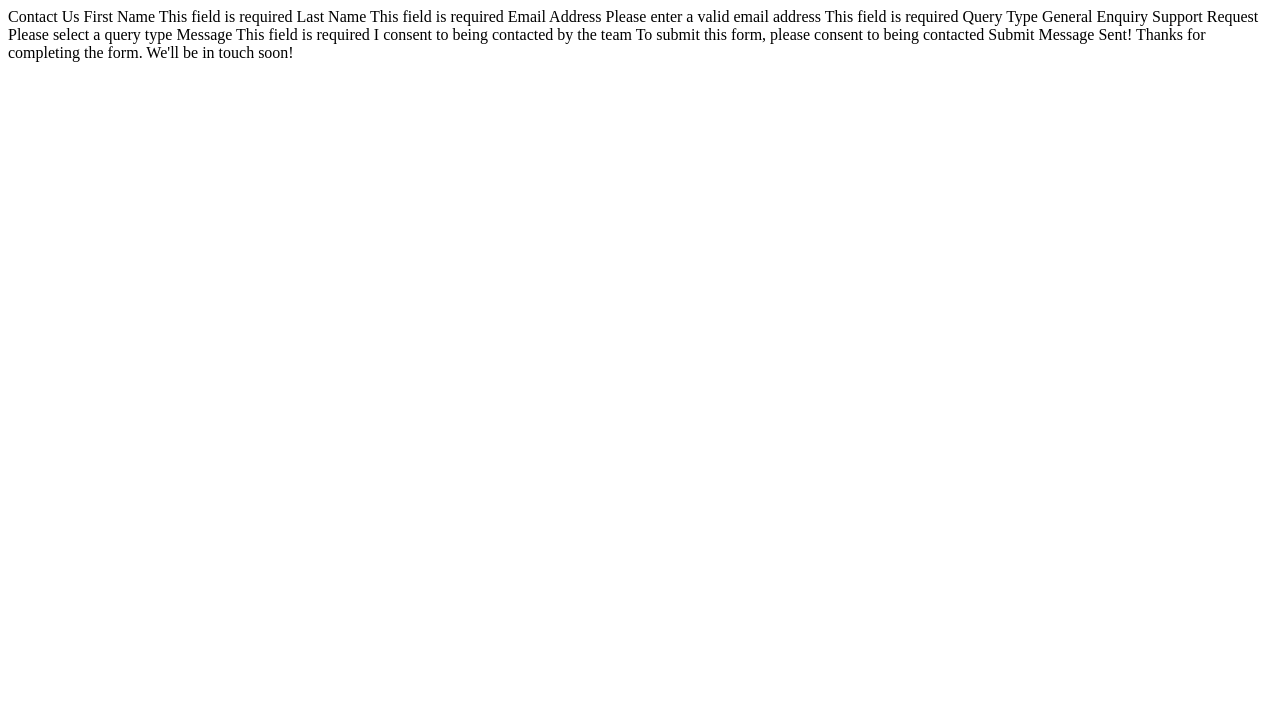
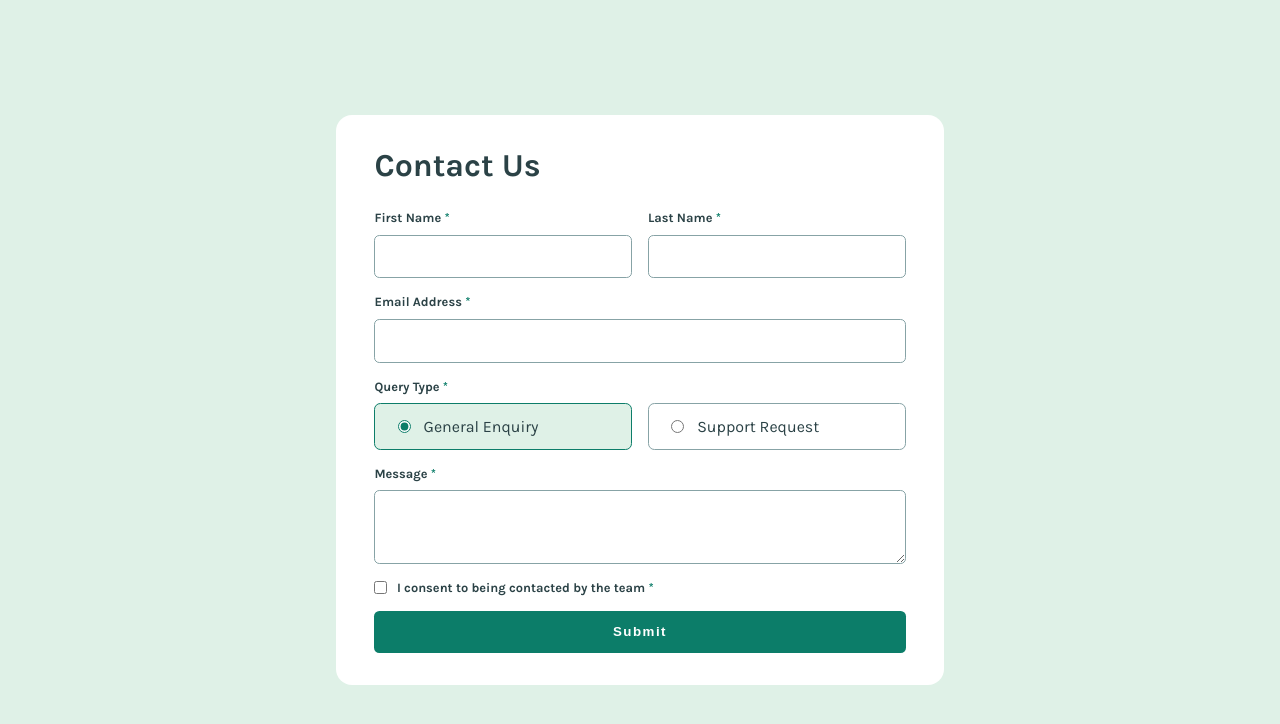
Before and after one commit to Steven-Ang/frontend-mentor-contact-form, a plain HTML site: page index.html in a window 1280 px wide. Drawn offline with Linux system fonts and the light colour scheme.

Commit message:
Add component

```diff
--- a/index.html
+++ b/index.html
@@ -1,40 +1,134 @@
 <!DOCTYPE html>
 <html lang="en">
   <head>
-  <meta charset="UTF-8">
-  <meta name="viewport" content="width=device-width, initial-scale=1.0">
-  <link rel="icon" type="image/png" sizes="32x32" href="./assets/images/favicon-32x32.png">
-  <link rel="stylesheet" href="main.css">
+    <meta charset="UTF-8" />
+    <meta name="viewport" content="width=device-width, initial-scale=1.0" />
+    <link
+      rel="icon"
+      type="image/png"
+      sizes="32x32"
+      href="./assets/images/favicon-32x32.png"
+    />
+    <link rel="stylesheet" href="main.css" />
     <title>Frontend Mentor | Contact form</title>
   </head>
   <body>
-  Contact Us
-
-  First Name
-  This field is required
-
-  Last Name
-  This field is required
-
-  Email Address
-  Please enter a valid email address
-  This field is required
-
-  Query Type
-  General Enquiry
-  Support Request
-  Please select a query type
-
-  Message
-  This field is required
-
-  I consent to being contacted by the team
-  To submit this form, please consent to being contacted
-
-  Submit
-
-  Message Sent!
-  Thanks for completing the form. We'll be in touch soon!
+    <main>
+      <h1>Contact Us</h1>
+      <form id="contact-form" novalidate>
+        <fieldset class="inputs-container">
+          <legend>Name</legend>
+          <fieldset class="input-container first-name-input-container">
+            <legend>First Name</legend>
+            <label for="first-name" class="field-label">First Name</label>
+            <input
+              id="first-name"
+              class="form-input"
+              type="text"
+              name="first-name"
+              autocomplete="name"
+              aria-invalid="false"
+              aria-describedby="first-name-error-label"
+            />
+            <p class="error-message hidden" id="first-name-error-label"></p>
+          </fieldset>
+          <fieldset class="input-container last-name-input-container">
+            <legend>Last Name</legend>
+            <label for="last-name" class="field-label">Last Name</label>
+            <input
+              id="last-name"
+              class="form-input"
+              type="text"
+              name="last-name"
+              aria-invalid="false"
+              autocomplete="name"
+              aria-describedby="last-name-error-label"
+            />
+            <p class="error-message hidden" id="last-name-error-label"></p>
+          </fieldset>
+        </fieldset>
+        <fieldset class="input-container email-container">
+          <legend>Email Address</legend>
+          <label for="email" class="field-label">Email Address</label>
+          <input
+            id="email"
+            class="form-input"
+            type="email"
+            name="email"
+            aria-invalid="false"
+            aria-describedby="email-error-label"
+          />
+          <p class="error-message hidden" id="email-error-label"></p>
+        </fieldset>
+        <fieldset class="input-container =query-type-container">
+          <legend>Query Type</legend>
+          <p class="field-label">Query Type</p>
+          <div class="query-type-inputs">
+            <div class="radio-button-container">
+              <input
+                id="general-enquiry"
+                class="radio-button"
+                type="radio"
+                name="query-type"
+                value="1"
+                checked
+                aria-invalid="false"
+                aria-describedby="query-type-error-label"
+              />
+              <label class="radio-label" for="general-enquiry"
+                >General Enquiry</label
+              >
+            </div>
+            <div class="radio-button-container">
+              <input
+                id="support-request"
+                class="radio-button"
+                type="radio"
+                name="query-type"
+                value="2"
+                aria-invalid="false"
+                aria-describedby="query-type-error-label"
+              />
+              <label class="radio-label" for="support-request"
+                >Support Request</label
+              >
+            </div>
+          </div>
+          <p class="error-message hidden" id="query-type-error-label"></p>
+        </fieldset>
+        <fieldset class="input-container message-container">
+          <legend>Message</legend>
+          <label for="message" class="field-label">Message</label>
+          <textarea
+            id="message"
+            class="form-input"
+            name="message"
+            rows="3"
+            aria-invalid="false"
+            aria-describedby="message-error-label"
+          ></textarea>
+          <p class="error-message hidden" id="message-error-label"></p>
+        </fieldset>
+        <fieldset class="consent-container">
+          <legend>Consent</legend>
+          <div class="consent-box-container">
+            <input
+              id="consent-box"
+              class="checkbox"
+              type="checkbox"
+              name="consent"
+              aria-invalid="false"
+              aria-describedby="consent-box-error-label"
+            />
+            <label for="consent-box" class="field-label"
+              >I consent to being contacted by the team</label
+            >
+          </div>
+          <p class="error-message hidden" id="consent-box-error-label"></p>
+        </fieldset>
+        <button id="submit-button">Submit</button>
+      </form>
+    </main>
     <script src="main.js"></script>
   </body>
 </html>
--- a/main.css
+++ b/main.css
@@ -0,0 +1,225 @@
+@font-face {
+  font-family: "Karla";
+  src: url("assets/fonts/static/Karla-Regular.ttf") format("truetype");
+  font-weight: normal;
+  font-style: normal;
+}
+
+@font-face {
+  font-family: "Karla";
+  src: url("assets/fonts/static/Karla-Bold.ttf") format("truetype");
+  font-weight: bold;
+  font-style: normal;
+}
+
+:root {
+  --light-green: hsl(148, 38%, 91%);
+  --green: hsl(169, 82%, 27%);
+  --red: hsl(0, 66%, 54%);
+
+  --white: hsl(0, 0%, 100%);
+
+  --grey: hsl(186, 15%, 59%);
+  --dark-grey: hsl(187, 24%, 22%);
+}
+
+* {
+  box-sizing: border-box;
+  margin: 0;
+  padding: 0;
+}
+
+html {
+  height: 100vh;
+}
+
+body {
+  display: grid;
+  place-items: center;
+  min-height: 100%;
+  font-family: "Karla", Arial, Helvetica, sans-serif;
+  background-color: var(--light-green);
+}
+
+main {
+  display: grid;
+  gap: 1.6em;
+  padding: 2em 2.4em;
+  border-radius: 1em;
+  background-color: var(--white);
+  color: var(--dark-grey);
+  margin: 1em;
+}
+
+h2 {
+  font-size: 1em;
+}
+
+form {
+  display: grid;
+  gap: 1em;
+}
+
+fieldset {
+  border: none;
+}
+
+legend {
+  position: absolute;
+  clip-path: rect(0 0 0 0);
+}
+
+textarea {
+  resize: vertical;
+}
+
+.form-input {
+  display: block;
+  width: 100%;
+  padding: 1em 1.4em;
+  border-radius: 0.4em;
+  outline: none;
+  caret-color: var(--green);
+}
+
+.form-input,
+.radio-button-container {
+  border: 0.0625em solid var(--grey);
+}
+
+.form-input:is(:active, :focus) {
+  border-color: var(--green);
+}
+
+.form-input:is(.error) {
+  border-color: var(--red);
+}
+
+.field-label,
+.error-message,
+.thank-you-message {
+  font-size: 0.8em;
+}
+
+.field-label {
+  cursor: pointer;
+  font-weight: bold;
+  color: var(--dark-grey);
+}
+
+.field-label::after {
+  content: " *";
+  color: var(--green);
+}
+
+.inputs-container {
+  display: grid;
+  gap: 1em;
+}
+
+.input-container {
+  display: grid;
+  gap: 0.6em;
+}
+
+.query-type-inputs {
+  display: grid;
+  gap: 1em;
+}
+
+.radio-button-container {
+  display: inline-flex;
+  align-items: center;
+  gap: 0.8em;
+  border-radius: 0.4em;
+  cursor: pointer;
+  padding: 0.8em 1.4em;
+}
+
+.radio-button-container:has(.radio-button:checked) {
+  background-color: var(--light-green);
+  border: 0.0625em solid var(--green);
+}
+
+.radio-button {
+  border: 0.0625em solid var(--grey);
+  height: 1em;
+  accent-color: var(--green);
+}
+
+.radio-button.checked {
+  background-color: var(--green);
+}
+
+.radio-label {
+  width: 100%;
+  cursor: pointer;
+}
+
+.consent-container {
+  display: grid;
+  gap: 0.6em;
+}
+
+.checkbox {
+  accent-color: var(--green);
+}
+
+.consent-box-container {
+  display: inline-flex;
+  align-items: center;
+  gap: 0.6em;
+}
+
+#submit-button {
+  display: block;
+  width: 100%;
+  background-color: var(--green);
+  border: none;
+  padding: 1em;
+  border-radius: 0.4em;
+  color: var(--white);
+  cursor: pointer;
+  letter-spacing: 0.2ch;
+  font-weight: bold;
+}
+
+#success-popup {
+  position: absolute;
+  top: 1em;
+  background-color: var(--dark-grey);
+  color: var(--white);
+  padding: 1.4em;
+  display: grid;
+  gap: 1em;
+  border-radius: 0.8em;
+}
+
+.success-popup-header {
+  display: inline-flex;
+  gap: 0.6em;
+  align-items: center;
+}
+
+.checkmark-icon {
+  border-radius: 100%;
+}
+
+.error-message {
+  color: var(--red);
+}
+
+.hidden {
+  display: none;
+}
+
+@media only screen and (min-width: 720px) {
+  main {
+    min-width: 38em;
+  }
+
+  .inputs-container,
+  .query-type-inputs {
+    grid-template-columns: repeat(2, 1fr);
+  }
+}
--- a/main.js
+++ b/main.js
@@ -0,0 +1,163 @@
+const form = document.getElementById("contact-form");
+
+const firstNameInput = document.getElementById("first-name");
+const lastNameInput = document.getElementById("last-name");
+const emailInput = document.getElementById("email");
+const messageTextarea = document.getElementById("message");
+const consentBox = document.getElementById("consent-box");
+
+const firstNameErrorLabel = document.getElementById("first-name-error-label");
+const lastNameErrorLabel = document.getElementById("last-name-error-label");
+const emailErrorLabel = document.getElementById("email-error-label");
+const queryTypeErrorLabel = document.getElementById("query-type-error-label");
+const messageErrorLabel = document.getElementById("message-error-label");
+const consentBoxErrorLabel = document.getElementById("consent-box-error-label");
+
+const submitButton = document.getElementById("submit-button");
+
+const isValidEmail = (email) => /^[^\s@]+@[^\s@]+\.[^\s@]+$/.test(email);
+
+const isValidInput = (value) => {
+  return value !== "";
+};
+
+const toCamelCase = (str) => {
+  return str
+    .split("-")
+    .map((word, index) =>
+      index === 0 ? word : word.charAt(0).toUpperCase() + word.slice(1)
+    )
+    .join("");
+};
+
+const createSuccessMessage = () => {
+  const successPopup = document.createElement("section");
+  successPopup.id = "success-popup";
+  successPopup.ariaLive = "polite";
+  successPopup.innerHTML += `
+    <header class="success-popup-header">
+      <img src="assets/images/icon-success-check.svg" alt="Checkmark" />
+      <h2>Message Sent!</h2>
+    </header>
+    <p class="thank-you-message">Thanks for completing the form. We'll be in touch soon!</p>
+  `;
+  return successPopup;
+};
+
+const addErrorLabel = ({ input, label, message }) => {
+  if (input) {
+    input.classList.add("error");
+    input.ariaInvalid = "true";
+  }
+  label.classList.remove("hidden");
+  label.textContent = message;
+};
+
+const clearErrorLabel = ({ input, label }) => {
+  if (input) {
+    input.classList.remove("error");
+    input.ariaInvalid = "false";
+  }
+  label.classList.add("hidden");
+  label.textContent = "";
+};
+
+const removePopup = (element) => element.remove();
+
+const handleSubmit = (event) => {
+  event.preventDefault();
+
+  const formData = new FormData(event.target);
+  const purifiedFormData = {};
+
+  for (let [key, value] of formData.entries()) {
+    const camelCaseKey = toCamelCase(key);
+    purifiedFormData[camelCaseKey] = value;
+  }
+
+  const { firstName, lastName, email, queryType, message } = purifiedFormData;
+  const isConsentBoxChecked = consentBox.checked;
+
+  clearErrorLabel({ input: firstNameInput, label: firstNameErrorLabel });
+  clearErrorLabel({ input: lastNameInput, label: lastNameErrorLabel });
+  clearErrorLabel({ input: emailInput, label: emailErrorLabel });
+  clearErrorLabel({ label: queryTypeErrorLabel });
+  clearErrorLabel({ input: messageTextarea, label: messageErrorLabel });
+  clearErrorLabel({ input: consentBox, label: consentBoxErrorLabel });
+
+  if (
+    !isValidInput(firstName) ||
+    !isValidInput(lastName) ||
+    !isValidEmail(email) ||
+    !isValidInput(queryType) ||
+    !isValidInput(message) ||
+    !isConsentBoxChecked
+  ) {
+    const genericErrorMessage = "This field is required";
+    const firstNameErrorMessage = genericErrorMessage;
+    const lastNameErrorMessage = genericErrorMessage;
+    const emailErrorMessage = "Please enter a valid email address";
+    const queryTypeErrorMessage = "Please select a query type";
+    const messageErrorMessage = genericErrorMessage;
+    const consentBoxErrorMessage =
+      "To submit this form, please consent to being contacted";
+
+    if (!isValidInput(firstName)) {
+      addErrorLabel({
+        input: firstNameInput,
+        label: firstNameErrorLabel,
+        message: firstNameErrorMessage,
+      });
+    }
+
+    if (!isValidInput(lastName)) {
+      addErrorLabel({
+        input: lastNameInput,
+        label: lastNameErrorLabel,
+        message: lastNameErrorMessage,
+      });
+    }
+
+    if (!isValidEmail(email)) {
+      addErrorLabel({
+        input: emailInput,
+        label: emailErrorLabel,
+        message: emailErrorMessage,
+      });
+    }
+
+    if (!isValidInput(queryType)) {
+      addErrorLabel({
+        label: queryTypeErrorLabel,
+        message: queryTypeErrorMessage,
+      });
+    }
+
+    if (!isValidInput(message)) {
+      addErrorLabel({
+        input: messageTextarea,
+        label: messageErrorLabel,
+        message: messageErrorMessage,
+      });
+    }
+
+    if (!isConsentBoxChecked) {
+      addErrorLabel({
+        input: consentBox,
+        label: consentBoxErrorLabel,
+        message: consentBoxErrorMessage,
+      });
+    }
+
+    return;
+  }
+
+  const successPopup = createSuccessMessage();
+  document.body.appendChild(successPopup);
+
+  form.reset();
+
+  setTimeout(() => removePopup(successPopup), 10000);
+};
+
+form.addEventListener("submit", handleSubmit);
```
Lines whose indentation alone changed are shown as unchanged.
